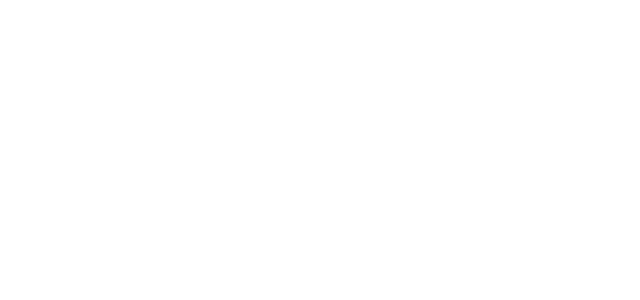
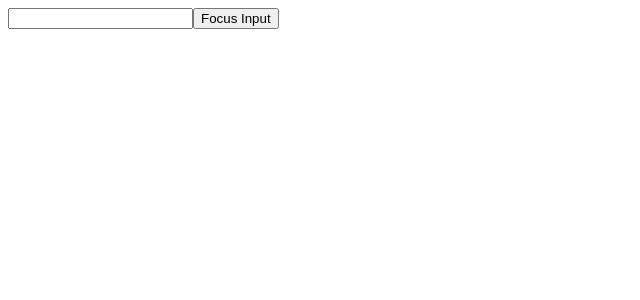
Before and after one commit to manumohan009/simple-react-examples, a React (Create React App) app: page /ref-demo in a window 1280 px wide. Shown: the top 300 px of the page, without its empty margins (0-640 px from the left). Built offline with nearby package versions, Linux system fonts and the light colour scheme.

Commit message:
React ref example

```diff
--- a/src/App.js
+++ b/src/App.js
@@ -9,7 +9,8 @@
 const CakeContainer = lazy(()=>import('./cake-app/cake-container.component'));
 const UserAPI = lazy(()=>import('./user-api-app/user-api.component'));
 const UserApiThunk = lazy(()=>import('./user-api-app/user-api-thunk.component'));
-const PureAndMemoParent = lazy(()=>import('./pure-and-memo/PureAndMemoParent'))
+const PureAndMemoParent = lazy(()=>import('./pure-and-memo/PureAndMemoParent'));
+const RefAppParent = lazy(()=>import('./ref-app/ref-app-parent'));
 
 
 function App() {
@@ -24,6 +25,7 @@
             <Route path='/user' component={UserAPI}/>
             <Route path='/user-thunk' component={UserApiThunk}/>
             <Route path='/pure-and-memo' component={PureAndMemoParent}/>
+            <Route path='/ref-demo' component={RefAppParent}/>
           </Switch>
         </Suspense>
       </Router>
--- a/src/app-index.jsx
+++ b/src/app-index.jsx
@@ -11,6 +11,10 @@
                 <li><Link to='/user'>Load User-API App</Link></li>
                 <li><Link to='/user-thunk'>Load User-API-Thunk App</Link></li>
                 <li><Link to='/pure-and-memo'>Load Pure and Memo App</Link></li>
+                <li><Link to='/ref-demo'>Load Ref App</Link></li>
+
+
+                <li><Link to='/loadable'>Load React Loadable App</Link></li>
             </ul>
         </>
 
--- /dev/null
+++ b/src/ref-app/focus-input.jsx
@@ -0,0 +1,30 @@
+import React, { Component } from 'react'
+
+class FocusInput extends Component {
+    constructor(props) {
+        super(props)
+
+        this.state = {
+
+        }
+        this.inputRef = React.createRef()
+    }
+
+    componentDidMount() {
+
+    }
+
+    focusInput(){
+        this.inputRef.current.focus()
+    }
+
+    render() {
+        return (
+            <>
+                <input type="text" ref={this.inputRef}/>
+            </>
+        )
+    }
+}
+
+export default FocusInput;
--- /dev/null
+++ b/src/ref-app/ref-app-parent.jsx
@@ -0,0 +1,33 @@
+import React, { Component } from 'react'
+import FocusInput from './focus-input'
+
+class RefAppParent extends Component {
+    constructor(props) {
+        super(props)
+
+        this.state = {
+
+        }
+        this.focusInputRef = React.createRef()
+
+    }
+
+    componentDidMount() {
+
+    }
+
+    handleButtonClick = ()=>{
+        this.focusInputRef.current.focusInput()
+    }
+
+    render() {
+        return (
+            <>
+                <FocusInput ref={this.focusInputRef}/>
+                <button onClick={this.handleButtonClick}>Focus Input</button>
+            </>
+        )
+    }
+}
+
+export default RefAppParent;
```
Also changed, not shown: NOTES/refs.txt (added), 1 other file (tests, documents, lock files or other folders).
